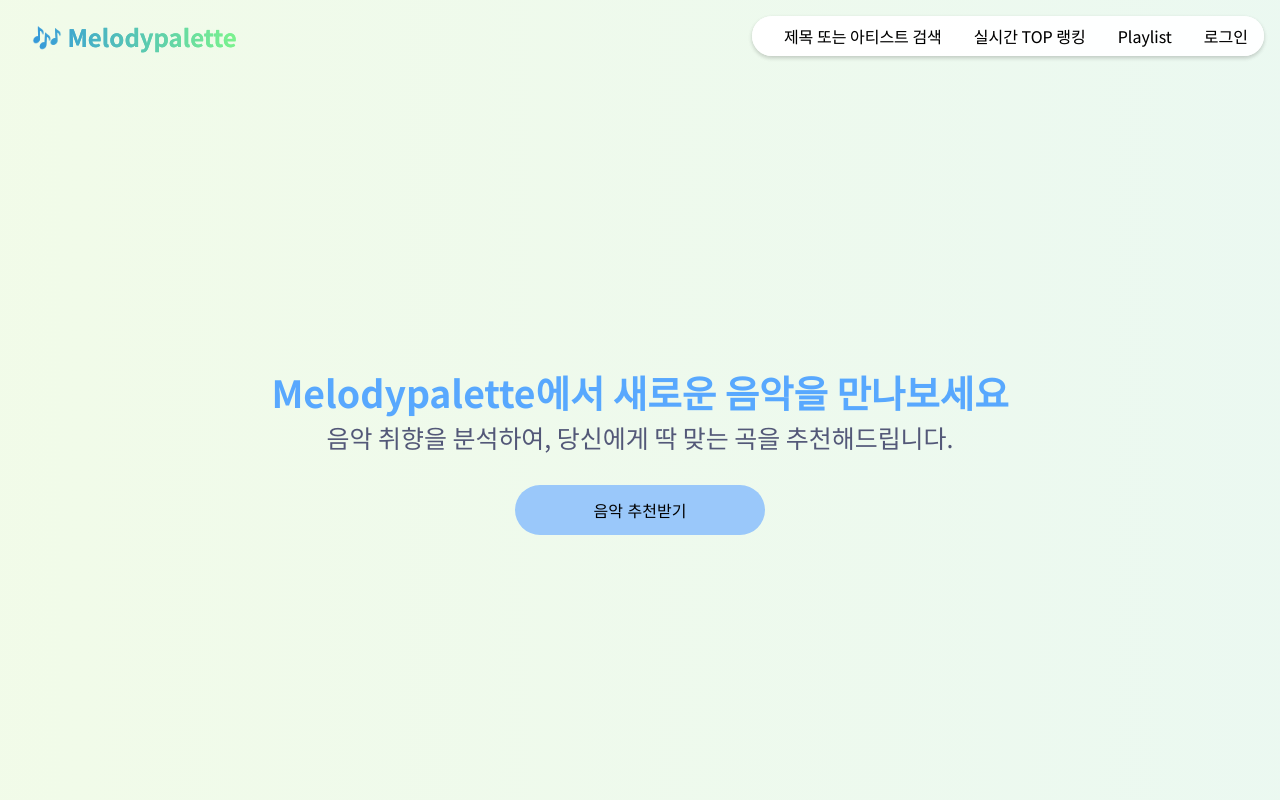
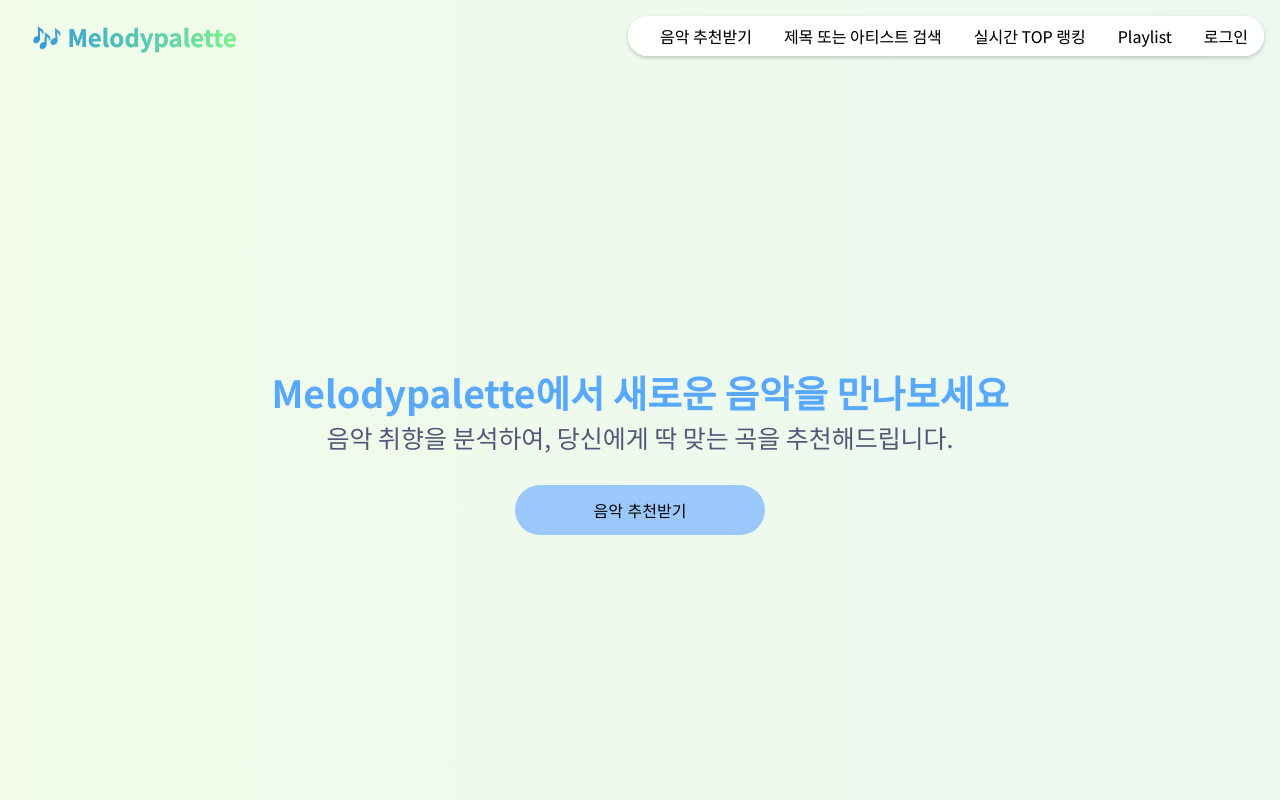
Before and after one commit to joonyoungchoi0801/melodypalette, a React (Create React App) app in the folder client/: page / in a window 1280 px wide. Shown: the top 800 px of the page. Built offline with nearby package versions, Linux system fonts and the light colour scheme; no server answers.

Commit message:
feat: Navbar에 음악 추천 메뉴 추가

```diff
--- a/client/src/components/Navbar/Navbar.js
+++ b/client/src/components/Navbar/Navbar.js
@@ -57,6 +57,7 @@ function Navbar() {
         <h3 className="logo" onClick={handleLogoClick}>🎶 Melodypalette</h3>
         <nav className="navbar-box">
           <ul>
+            <li><a href='/RecommendationOptions'>음악 추천받기</a></li>
             <li><a href="/search">제목 또는 아티스트 검색</a></li>
             <li><a href="/rank">실시간 TOP 랭킹</a></li>
             <li><a href="/playlists">Playlist</a></li>
```
